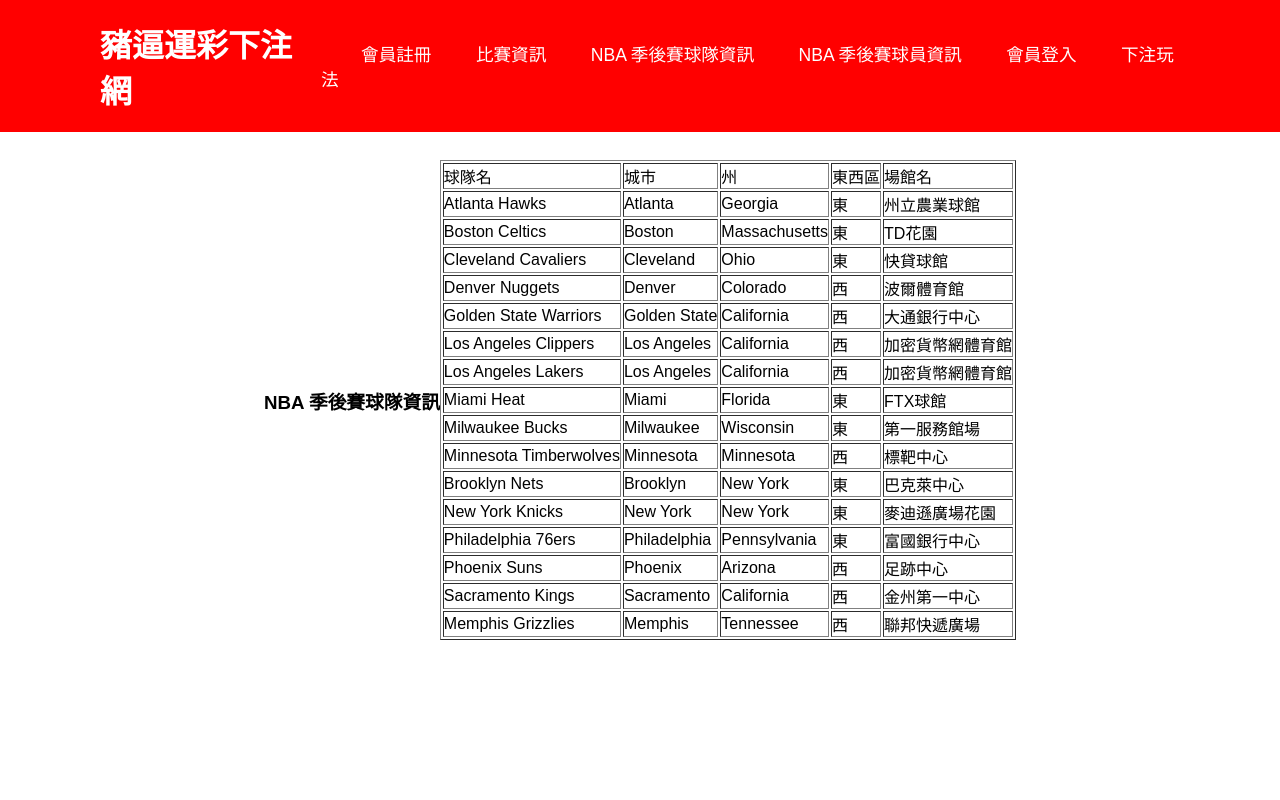
After one commit to ian870125/DBMS, a Flask app: page /team in a window 1280 px wide. The commit adds this page. Run offline with Flask 3, Linux system fonts and the light colour scheme; data comes from the database, SQL or seed files in the repository.

Commit message:
update for team and player

```diff
--- a/gamble_project/app.py
+++ b/gamble_project/app.py
@@ -96,8 +96,26 @@
     rows = cur.fetchall()
 
     return render_template("view2.html",rows = rows)
+#NBA球隊資訊
+@app.route("/team")
+def team():
+    con = sqlite3.connect("Gamble.db")
+    con.row_factory = sqlite3.Row
+    cur = con.cursor()
+    cur.execute("Select * from NBA_playoff_teams  ")
+    rows = cur.fetchall()
 
+    return render_template("team.html",rows = rows)
+@app.route("/player")
+#NBA球員資訊
+def player():
+    con = sqlite3.connect("Gamble.db")
+    con.row_factory = sqlite3.Row
+    cur = con.cursor()
+    cur.execute("Select * from NBA_playoff_players  ")
+    rows = cur.fetchall()
 
+    return render_template("player.html",rows = rows)
 #登入網頁
 @app.route("/login")
 def login():
--- a/gamble_project/templates/add.html
+++ b/gamble_project/templates/add.html
@@ -12,6 +12,8 @@
     <nav class="navigation">
         <a href="/add">會員註冊</a>
         <a href ="/view">比賽資訊</a>
+        <a href="/team">NBA 季後賽球隊資訊</a>
+        <a href="/player">NBA 季後賽球員資訊</a>
         <a href="/login">會員登入</a>
         <a herf="/gameplay">下注玩法</a>
     </nav>
--- a/gamble_project/templates/index.html
+++ b/gamble_project/templates/index.html
@@ -11,6 +11,8 @@
         <nav class="navigation">
             <a href="/add">會員註冊</a>
             <a href ="/view">比賽資訊</a>
+            <a href="/team">NBA 季後賽球隊資訊</a>
+            <a href="/player">NBA 季後賽球員資訊</a>
             <a href="/login">會員登入</a>
             <a herf="/gameplay">下注玩法</a>
         </nav>
--- a/gamble_project/templates/index_in.html
+++ b/gamble_project/templates/index_in.html
@@ -10,6 +10,8 @@
         <h2 class="logo">豬逼運彩下注網</h2>
         <nav class="navigation">
             <a href ="/view">比賽資訊</a>
+            <a href="/team">NBA 季後賽球隊資訊</a>
+            <a href="/player">NBA 季後賽球員資訊</a>
             <a href="/money_in">入金</a>
             <a herf="/gameplay">下注玩法</a>
             <a herf="/member_infor">會員資料</a>
--- a/gamble_project/templates/login.html
+++ b/gamble_project/templates/login.html
@@ -12,6 +12,8 @@
         <nav class="navigation">
             <a href="/add">會員註冊</a>
             <a href ="/view">比賽資訊</a>
+            <a href="/team">NBA 季後賽球隊資訊</a>
+            <a href="/player">NBA 季後賽球員資訊</a>
             <a href="/login">會員登入</a>
             <a herf="/gameplay">下注玩法</a>
         </nav>
--- a/gamble_project/templates/logout.html
+++ b/gamble_project/templates/logout.html
@@ -11,6 +11,8 @@
             <nav class="navigation">
                 <a href="/add">會員註冊</a>
                 <a href ="/view">比賽資訊</a>
+                <a href="/team">NBA 季後賽球隊資訊</a>
+                <a href="/player">NBA 季後賽球員資訊</a>
                 <a href="/login">會員登入</a>
                 <a herf="/gameplay">下注玩法</a>
             </nav>
--- a/gamble_project/templates/money_in.html
+++ b/gamble_project/templates/money_in.html
@@ -10,6 +10,8 @@
         <h2 class="logo">豬逼運彩下注網</h2>
         <nav class="navigation">
             <a href ="/view">比賽資訊</a>
+            <a href="/team">NBA 季後賽球隊資訊</a>
+            <a href="/player">NBA 季後賽球員資訊</a>
             <a href ="/money_in">入金</a>
             <a herf="/gameplay">下注玩法</a>
             <a herf="/member_infor">會員資料</a>
--- a/gamble_project/templates/money_in_success.html
+++ b/gamble_project/templates/money_in_success.html
@@ -10,6 +10,8 @@
         <h2 class="logo">豬逼運彩下注網</h2>
         <nav class="navigation">
             <a href ="/view">比賽資訊</a>
+            <a href="/team">NBA 季後賽球隊資訊</a>
+            <a href="/player">NBA 季後賽球員資訊</a>
             <a href="/money_in">入金</a>
             <a herf="/gameplay">下注玩法</a>
             <a herf="/member_infor">會員資料</a>
--- a/gamble_project/templates/success_add.html
+++ b/gamble_project/templates/success_add.html
@@ -11,6 +11,8 @@
         <nav class="navigation">
             <a href="/add">會員註冊</a>
             <a href ="/view">比賽資訊</a>
+            <a href="/team">NBA 季後賽球隊資訊</a>
+            <a href="/player">NBA 季後賽球員資訊</a>
             <a href="/login">會員登入</a>
             <a herf="/gameplay">下注玩法</a>
         </nav>
--- /dev/null
+++ b/gamble_project/templates/team.html
@@ -0,0 +1,48 @@
+<!DOCTYPE html>
+<html>
+    <head>
+        <meta charset="utf-8">
+        <link rel="stylesheet" href="{{ url_for('static',filename='styles_index.css') }}">
+        <title> NBA 季後賽球隊資訊 </title>
+    </head>
+    <body class="center_body">
+        <header>
+            <h2 class="logo">豬逼運彩下注網</h2>
+            <nav class="navigation">
+                <a href="/add">會員註冊</a>
+                <a href ="/view">比賽資訊</a>
+                <a href="/team">NBA 季後賽球隊資訊</a>
+                <a href="/player">NBA 季後賽球員資訊</a>
+                <a href="/login">會員登入</a>
+                <a herf="/gameplay">下注玩法</a>
+            </nav>
+        </header>
+
+        <h3>NBA 季後賽球隊資訊</h3><br>
+        <table border=1>
+            <thead>
+                <td>球隊名</td>
+                <td>城市</td>
+                <td>州</td>
+                <td>東西區</td>
+                <td>場館名</td>
+            </thead>
+
+            {% for row in rows %}
+
+                <tr>
+                    <td>{{row["球隊名"]}}</td>
+                    <td>{{row["城市"]}}</td>
+                    <td>{{row["州"]}}</td>
+                    <td>{{row["東西區"]}}</td>
+                    <td>{{row["場館名"]}}</td>
+                </tr>
+
+            {% endfor %}
+        </table>
+
+
+
+
+    </body>
+</html>
--- a/gamble_project/templates/view2.html
+++ b/gamble_project/templates/view2.html
@@ -11,6 +11,8 @@
         <nav class="navigation">
             <a href="/add">會員註冊</a>
             <a href ="/view">比賽資訊</a>
+            <a href="/team">NBA 季後賽球隊資訊</a>
+            <a href="/player">NBA 季後賽球員資訊</a>
             <a href="/login">會員登入</a>
             <a herf="/gameplay">下注玩法</a>
         </nav>
--- a/gamble_project/templates/view3.html
+++ b/gamble_project/templates/view3.html
@@ -11,6 +11,8 @@
         <nav class="navigation">
             <a href="/add">會員註冊</a>
             <a href ="/view">比賽資訊</a>
+            <a href="/team">NBA 季後賽球隊資訊</a>
+            <a href="/player">NBA 季後賽球員資訊</a>
             <a href="/login">會員登入</a>
             <a herf="/gameplay">下注玩法</a>
         </nav>
--- a/gamble_project/templates/view_index.html
+++ b/gamble_project/templates/view_index.html
@@ -10,6 +10,8 @@
         <nav class="navigation">
             <a href="/add">會員註冊</a>
             <a href ="/view">比賽資訊</a>
+            <a href="/team">NBA 季後賽球隊資訊</a>
+            <a href="/player">NBA 季後賽球員資訊</a>
             <a href="/login">會員登入</a>
             <a herf="/gameplay">下注玩法</a>
         </nav>
```
Also changed, not shown: gamble_project/templates/player.html (added, +48 -0 lines).
